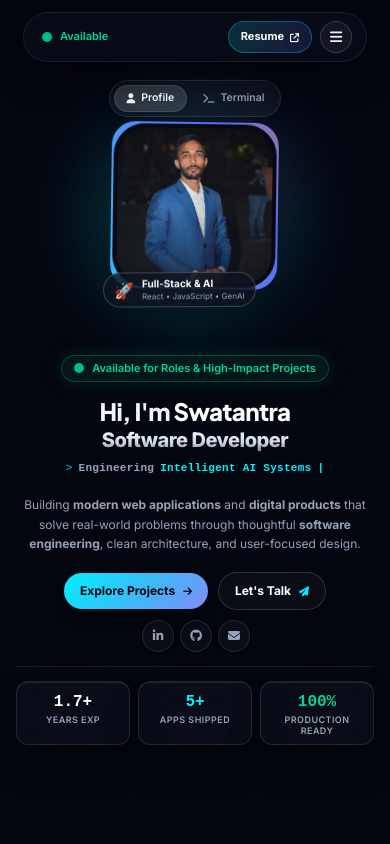
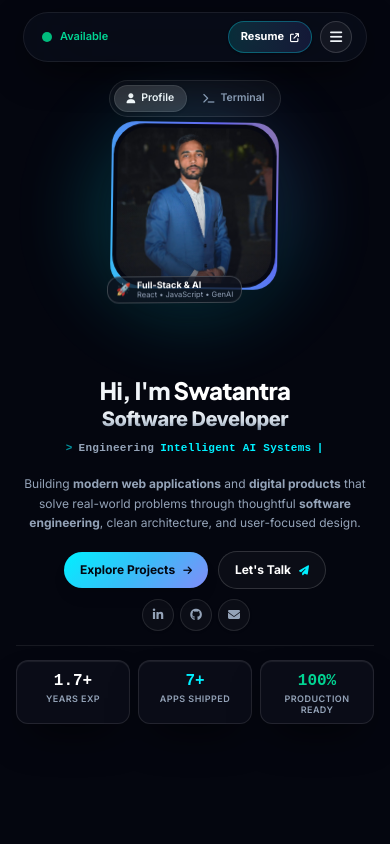
Before and after one commit to Swatantraraj19/Swatantra_Portfolio, a React (Vite) app: page / in a window 390 px wide. Shown: the top 844 px of the page. Built offline with nearby package versions, Linux system fonts and the light colour scheme.

Commit message:
feat: enhance mobile UX, add project category tabs, add freelance client projects and experience

```diff
--- a/src/App.jsx
+++ b/src/App.jsx
@@ -103,7 +103,7 @@ function App() {
       <Navbar activeSection={activeSection} />
 
       <main className="relative z-10">
-        <div className="reveal"><Hero /></div>
+        <Hero />
         <div className="reveal"><About /></div>
         <div className="reveal"><Skills /></div>
         <div className="reveal"><Experience /></div>
@@ -116,7 +116,7 @@ function App() {
       {/* Floating Back to Top Button */}
       <button
         onClick={() => window.scrollTo({ top: 0, behavior: 'smooth' })}
-        className={`fixed bottom-5 right-4 sm:bottom-8 sm:right-8 w-10 h-10 sm:w-12 sm:h-12 rounded-full border border-white/15 bg-[#060813]/85 backdrop-blur-xl flex items-center justify-center text-brand-primary transition-all duration-500 z-50 shadow-2xl hover:border-brand-primary/50 hover:scale-110 active:scale-95 group ${
+        className={`fixed bottom-5 right-4 sm:bottom-8 sm:right-8 w-10 h-10 sm:w-12 sm:h-12 rounded-full border border-white/15 bg-[#060813]/85 backdrop-blur-xl flex items-center justify-center text-brand-primary transition-all duration-500 z-30 shadow-2xl hover:border-brand-primary/50 hover:scale-110 active:scale-95 group ${
           scrolled ? 'opacity-100 translate-y-0 pointer-events-auto' : 'opacity-0 translate-y-8 pointer-events-none'
         }`}
         aria-label="Scroll Back to Top"
--- a/src/components/Contact.jsx
+++ b/src/components/Contact.jsx
@@ -17,7 +17,7 @@ const Contact = () => {
         <div className="absolute inset-0 bg-gradient-to-r from-brand-primary/10 via-brand-accent/15 to-brand-secondary/10 blur-3xl -z-10 rounded-full"></div>
 
         {/* Centered Glowing Card */}
-        <div className="bento-card spotlight-card p-5 sm:p-12 md:p-16 border-white/[0.12] space-y-6 sm:space-y-8">
+        <div className="bento-card spotlight-card border-beam p-5 sm:p-12 md:p-16 border-white/[0.12] space-y-6 sm:space-y-8 shadow-[0_0_35px_rgba(0,240,255,0.08)]">
           {/* Header Status Tag */}
           <div className="inline-flex items-center gap-2 px-3 sm:px-3.5 py-1 sm:py-1.5 rounded-full bg-white/[0.04] border border-white/10 text-[11px] sm:text-xs font-semibold text-brand-primary">
             <span className="w-1.5 h-1.5 rounded-full bg-brand-primary animate-pulse"></span>
@@ -29,19 +29,19 @@ const Contact = () => {
               Let's Build Something <span className="metallic-text">Extraordinary</span>
             </h2>
             <p className="text-xs sm:text-base md:text-lg text-brand-muted max-w-xl mx-auto leading-relaxed font-normal px-1 sm:px-0">
-              Thanks for visiting my portfolio. If you'd like to discuss an opportunity, collaborate on a project, or simply connect, I'd love to hear from you.
+              Whether you're looking to hire for a <strong>full-time software engineering role</strong> or want to discuss a <strong>custom freelance product</strong>, I'd love to hear from you.
             </p>
           </div>
 
           {/* Quick Availability / Response Indicators */}
-          <div className="flex flex-wrap items-center justify-center gap-2 sm:gap-3 text-[11px] sm:text-xs font-mono">
-            <span className="inline-flex items-center gap-1.5 px-3 py-1 rounded-full bg-emerald-500/10 border border-emerald-500/20 text-emerald-400 shadow-[0_0_12px_rgba(16,185,129,0.15)]">
+          <div className="flex flex-wrap items-center justify-center gap-2 sm:gap-3 text-[10px] sm:text-xs font-mono">
+            <span className="inline-flex items-center gap-1.5 px-2.5 sm:px-3 py-1 rounded-full bg-emerald-500/10 border border-emerald-500/20 text-emerald-400 shadow-[0_0_12px_rgba(16,185,129,0.15)]">
               <span className="w-1.5 h-1.5 rounded-full bg-emerald-400 animate-pulse"></span>
               <span>⚡ Fast Response: &lt; 24h</span>
             </span>
-            <span className="inline-flex items-center gap-1.5 px-3 py-1 rounded-full bg-brand-primary/10 border border-brand-primary/20 text-brand-primary shadow-[0_0_12px_rgba(0,240,255,0.15)]">
-              <i className="fas fa-globe-asia text-[10px]"></i>
-              <span>📍 India • Open to Worldwide Remote / Hybrid</span>
+            <span className="inline-flex items-center gap-1.5 px-2.5 sm:px-3 py-1 rounded-full bg-brand-primary/10 border border-brand-primary/20 text-brand-primary shadow-[0_0_12px_rgba(0,240,255,0.15)]">
+              <i className="fas fa-globe-asia text-[10px] shrink-0"></i>
+              <span>India • <span className="hidden sm:inline">Open to </span>Worldwide Remote / Hybrid</span>
             </span>
           </div>
 
--- a/src/components/Experience.jsx
+++ b/src/components/Experience.jsx
@@ -12,6 +12,19 @@ const EXPERIENCES = [
       "Collaborated with cross-functional teams in an Agile environment to develop new features, optimize application performance, resolve production issues, and deliver reliable software releases."
     ],
     skills: ["React.js", "JavaScript (ES6+)", "Admin Modules", "Tailwind CSS", "Agile / Scrum", "GenAI"]
+  },
+  {
+    role: "Freelance Software Developer",
+    company: "Client Solutions & Independent Projects",
+    tenure: "2024 - Present",
+    displayYear: "2024 — PRESENT",
+    current: false,
+    highlights: ["3 Client Apps Live", "Full-Stack Delivery"],
+    points: [
+      "Architected, built, and deployed 3 commercial web applications & PWAs for education and hospitality clients (Mono Mathematics, Tree House, Food Junction).",
+      "Managed end-to-end client delivery including responsive UI/UX, Firebase auth & databases, Three.js 3D visuals, and custom domain deployment with SEO."
+    ],
+    skills: ["React.js", "Vite", "PWA", "Firebase", "Three.js", "Tailwind CSS", "SEO"]
   },
   {
     role: "Web Development Intern",
@@ -64,7 +77,7 @@ const Experience = () => {
 
             {/* Experience Card */}
             <div className={`w-full md:w-[calc(50%-1.5rem)] bento-card spotlight-card p-4 sm:p-6 md:p-8 space-y-3.5 sm:space-y-4 hover:border-white/25 transition-all duration-300 text-left ${
-              exp.current ? 'border-brand-primary/25 shadow-[0_0_30px_rgba(0,240,255,0.08)]' : ''
+              exp.current ? 'border-beam shadow-[0_0_35px_rgba(0,240,255,0.12)]' : ''
             }`}>
               {/* Card Header with Role Title, Company & Tenure */}
               <div className="flex flex-wrap items-start justify-between gap-3 border-b border-white/[0.08] pb-3.5 sm:pb-4">
--- a/src/components/Hero.jsx
+++ b/src/components/Hero.jsx
@@ -54,7 +54,7 @@ const Hero = () => {
 
       setMetrics({
         years: (1.7 * ease).toFixed(1),
-        apps: Math.round(5 * ease),
+        apps: Math.round(7 * ease),
         quality: Math.round(100 * ease)
       });
 
@@ -87,7 +87,7 @@ const Hero = () => {
       className="min-h-[calc(100vh-2rem)] max-w-7xl mx-auto px-4 sm:px-8 lg:px-12 pt-20 pb-8 sm:pt-24 sm:pb-14 flex flex-col md:flex-row items-center justify-center md:justify-between gap-6 sm:gap-8 lg:gap-12"
     >
       {/* Profile Image & Interactive Terminal Enclosure */}
-      <div className="flex-1 flex flex-col items-center order-1 md:order-2 shrink-0 stagger-card">
+      <div className="flex-1 flex flex-col items-center order-1 md:order-2 shrink-0 stagger-1">
         {/* Interactive Mode Pill Switcher */}
         <div className="flex items-center justify-center gap-1 p-1 mb-3 rounded-full bg-white/[0.04] border border-white/10 backdrop-blur-xl shadow-lg">
           <button
@@ -175,11 +175,11 @@ const Hero = () => {
           </div>
 
           {/* Bottom-Left Floating Micro-Badge (Counter Float Down) */}
-          <div className="absolute -bottom-2 -left-2 sm:-bottom-3 sm:-left-3 bento-card px-2.5 py-1 sm:px-3 sm:py-1.5 flex items-center gap-2 sm:gap-2.5 shadow-2xl border-white/20 z-20 animate-float-delayed backdrop-blur-xl">
-            <span className="text-base sm:text-lg">🚀</span>
+          <div className="absolute -bottom-1 -left-1 sm:-bottom-3 sm:-left-3 bento-card px-2 py-0.5 sm:px-3 sm:py-1.5 rounded-xl sm:rounded-2xl flex items-center gap-1.5 sm:gap-2.5 shadow-2xl border-white/20 z-20 animate-float-delayed backdrop-blur-xl">
+            <span className="text-xs sm:text-lg">🚀</span>
             <div>
-              <div className="text-[10px] sm:text-[11px] font-bold text-white leading-tight">Full-Stack &amp; AI</div>
-              <div className="text-[8px] sm:text-[9px] text-brand-muted">React • JavaScript • GenAI</div>
+              <div className="text-[9px] sm:text-[11px] font-bold text-white leading-tight">Full-Stack &amp; AI</div>
+              <div className="text-[7.5px] sm:text-[9px] text-brand-muted leading-tight">React • JavaScript • GenAI</div>
             </div>
           </div>
         </div>
@@ -187,8 +187,8 @@ const Hero = () => {
 
       {/* Copywriting & Conversion Elements */}
       <div className="flex-1 space-y-3.5 sm:space-y-5 text-center md:text-left order-2 md:order-1">
-        {/* Status Radar Badge: Live pulsing beacon */}
-        <div className="stagger-1 inline-flex items-center gap-2 sm:gap-2.5 px-3 sm:px-3.5 py-1 sm:py-1.5 rounded-full border border-emerald-500/30 bg-emerald-500/10 text-emerald-400 text-[11px] sm:text-xs font-semibold backdrop-blur-xl shadow-[0_0_20px_rgba(16,185,129,0.15)] transition-transform duration-300 hover:scale-105">
+        {/* Status Radar Badge: Hidden on mobile to keep hero clean & non-redundant */}
+        <div className="stagger-1 hidden sm:inline-flex items-center gap-2 sm:gap-2.5 px-3 sm:px-3.5 py-1 sm:py-1.5 rounded-full border border-emerald-500/30 bg-emerald-500/10 text-emerald-400 text-[11px] sm:text-xs font-semibold backdrop-blur-xl shadow-[0_0_20px_rgba(16,185,129,0.15)] transition-transform duration-300 hover:scale-105">
           <span className="radar-beacon"></span>
           <span className="hidden sm:inline">Available for Full-Time Roles &amp; High-Impact Projects</span>
           <span className="inline sm:hidden">Available for Roles &amp; High-Impact Projects</span>
@@ -271,7 +271,7 @@ const Hero = () => {
         </div>
 
         {/* Impact Metric Strip: Animated Numbers Count-Up */}
-        <div className="stagger-6 grid grid-cols-3 gap-2 sm:gap-3.5 pt-3.5 sm:pt-4 border-t border-white/[0.08] max-w-lg mx-auto md:mx-0">
+        <div className="stagger-7 grid grid-cols-3 gap-2 sm:gap-3.5 pt-3.5 sm:pt-4 border-t border-white/[0.08] max-w-lg mx-auto md:mx-0">
           <div className="bento-card spotlight-card p-2 sm:p-3 text-center rounded-xl sm:rounded-2xl border-white/10 hover:border-brand-primary/30 transition-colors group">
             <div className="text-base sm:text-xl font-black text-white group-hover:text-brand-primary transition-colors font-mono">
               {metrics.years}+
--- a/src/index.css
+++ b/src/index.css
@@ -118,7 +118,28 @@
     opacity: 1;
   }
 
-  /* Traveling Border Beam Animation */
+@property --beam-angle {
+  syntax: '<angle>';
+  initial-value: 0deg;
+  inherits: false;
+}
+
+@keyframes beamRotate {
+  from {
+    --beam-angle: 0deg;
+  }
+  to {
+    --beam-angle: 360deg;
+  }
+}
+
+@keyframes beamSweepFallback {
+  0% { background-position: 0% 50%; }
+  50% { background-position: 100% 50%; }
+  100% { background-position: 0% 50%; }
+}
+
+  /* Linear-Style Traveling Border Beam Animation */
   .border-beam {
     position: relative;
   }
@@ -129,21 +150,22 @@
     inset: -1px;
     border-radius: inherit;
     padding: 1.5px;
-    background: linear-gradient(90deg, transparent 15%, #00f0ff 45%, #6366f1 75%, transparent 95%);
-    background-size: 250% 250%;
-    animation: beamSweep 4s linear infinite;
+    background: conic-gradient(from var(--beam-angle, 0deg), transparent 60%, #00f0ff 85%, #6366f1 95%, transparent 100%);
     -webkit-mask: linear-gradient(#fff 0 0) content-box, linear-gradient(#fff 0 0);
     -webkit-mask-composite: xor;
     mask-composite: exclude;
     pointer-events: none;
-    opacity: 0.95;
+    opacity: 0.92;
     z-index: 3;
+    animation: beamRotate 5s linear infinite;
   }
 
-  @keyframes beamSweep {
-    0% { background-position: 0% 50%; }
-    50% { background-position: 100% 50%; }
-    100% { background-position: 0% 50%; }
+  @supports not (background: conic-gradient(from 0deg, red, blue)) {
+    .border-beam::after {
+      background: linear-gradient(90deg, transparent 15%, #00f0ff 45%, #6366f1 75%, transparent 95%);
+      background-size: 250% 250%;
+      animation: beamSweepFallback 4s linear infinite;
+    }
   }
 
   /* SaaS Browser Frame Simulation */
@@ -288,8 +310,8 @@
 @keyframes cascadeBlurUp {
   0% {
     opacity: 0;
-    transform: translateY(18px);
-    filter: blur(6px);
+    transform: translateY(22px);
+    filter: blur(4px);
   }
   100% {
     opacity: 1;
@@ -299,25 +321,28 @@
 }
 
 .stagger-1 {
-  animation: cascadeBlurUp 0.75s cubic-bezier(0.16, 1, 0.3, 1) 0.1s backwards;
+  animation: cascadeBlurUp 0.65s cubic-bezier(0.16, 1, 0.3, 1) 0.05s both;
 }
 .stagger-2 {
-  animation: cascadeBlurUp 0.8s cubic-bezier(0.16, 1, 0.3, 1) 0.22s backwards;
+  animation: cascadeBlurUp 0.65s cubic-bezier(0.16, 1, 0.3, 1) 0.2s both;
 }
 .stagger-3 {
-  animation: cascadeBlurUp 0.8s cubic-bezier(0.16, 1, 0.3, 1) 0.35s backwards;
+  animation: cascadeBlurUp 0.65s cubic-bezier(0.16, 1, 0.3, 1) 0.35s both;
 }
 .stagger-4 {
-  animation: cascadeBlurUp 0.8s cubic-bezier(0.16, 1, 0.3, 1) 0.48s backwards;
+  animation: cascadeBlurUp 0.65s cubic-bezier(0.16, 1, 0.3, 1) 0.5s both;
 }
 .stagger-5 {
-  animation: cascadeBlurUp 0.8s cubic-bezier(0.16, 1, 0.3, 1) 0.62s backwards;
+  animation: cascadeBlurUp 0.65s cubic-bezier(0.16, 1, 0.3, 1) 0.65s both;
 }
 .stagger-6 {
-  animation: cascadeBlurUp 0.8s cubic-bezier(0.16, 1, 0.3, 1) 0.75s backwards;
+  animation: cascadeBlurUp 0.65s cubic-bezier(0.16, 1, 0.3, 1) 0.8s both;
+}
+.stagger-7 {
+  animation: cascadeBlurUp 0.65s cubic-bezier(0.16, 1, 0.3, 1) 0.95s both;
 }
 .stagger-card {
-  animation: cascadeBlurUp 0.9s cubic-bezier(0.16, 1, 0.3, 1) 0.25s backwards;
+  animation: cascadeBlurUp 0.65s cubic-bezier(0.16, 1, 0.3, 1) 0.05s both;
 }
 
 /* Autonomous Beam Shimmer for Mobile Progress Bars */
```
Also changed, not shown: src/components/Navbar.jsx (+17 -7 lines), src/components/Projects.jsx (+91 -4 lines), public/mono_mathematics.png (added), public/treehouse.png (added).
